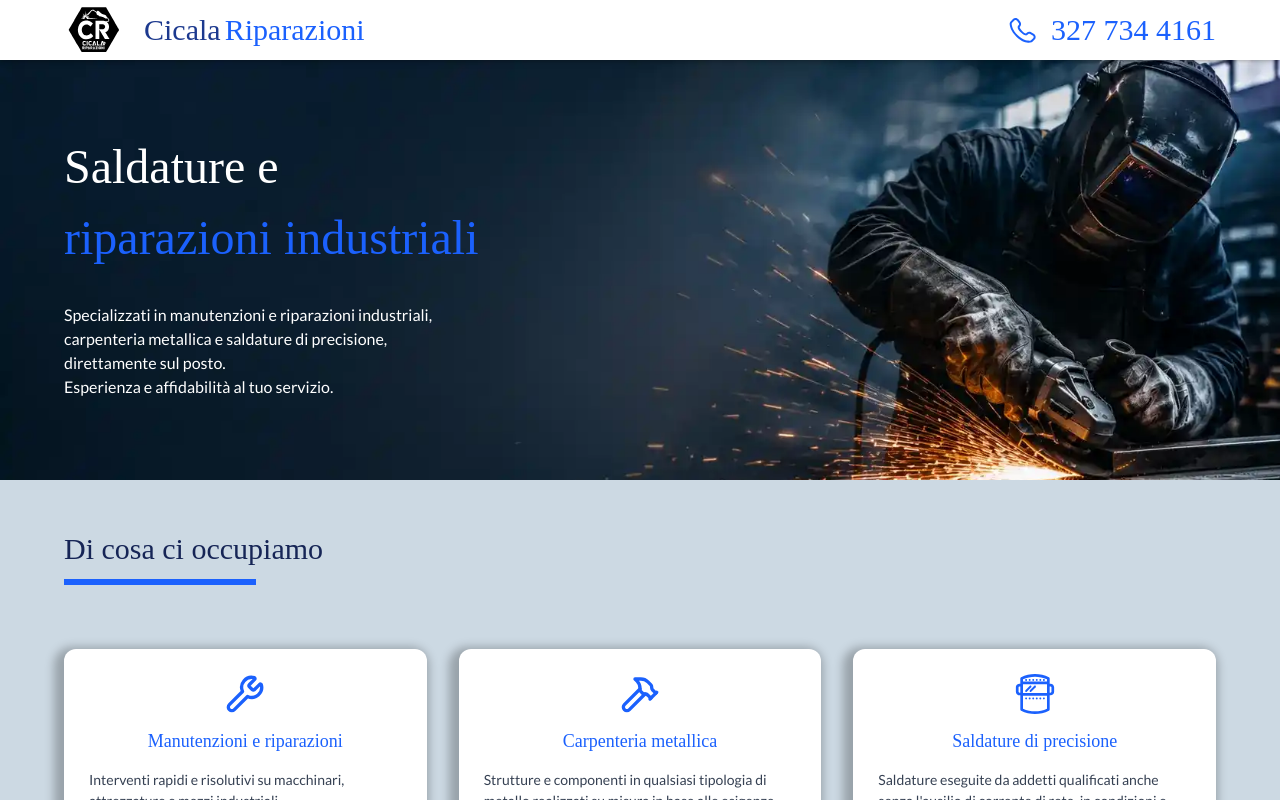
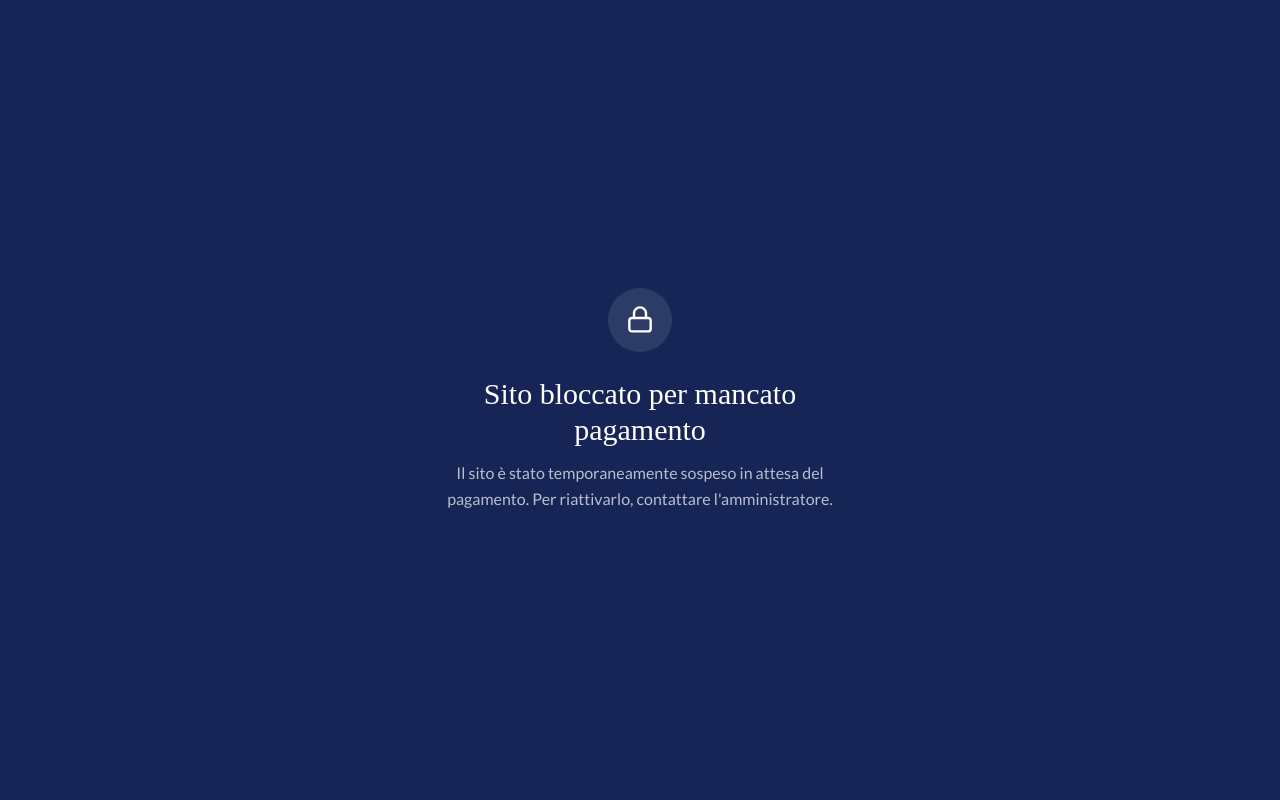
Before and after one commit to SpadaroFederico/CicalaRiparazioni, a React (Vite) app: page / in a window 1280 px wide. Shown: the top 800 px of the page. Built offline with nearby package versions, Linux system fonts and the light colour scheme; a web font is replaced by a local one.

Commit message:
feat: add SiteBlocked component to display payment alert

```diff
--- a/src/App.tsx
+++ b/src/App.tsx
@@ -5,11 +5,13 @@ import Section1 from './components/Section1'
 import Section2 from './components/Section2'
 import Section3 from './components/Section3'
 import Footer from './components/Footer'
+import SiteBlocked from './components/SiteBlocked'
 
 
 export default function App(){
   return(
   <StrictMode>
+    <SiteBlocked/>
     <Navbar/>
     <Jumbotron/>
     <Section1/>
--- /dev/null
+++ b/src/components/SiteBlocked.tsx
@@ -0,0 +1,34 @@
+export default function SiteBlocked() {
+  return (
+    <div
+      className="fixed inset-0 z-[99999] flex items-center justify-center bg-[#162556] px-4 text-center"
+      role="alert"
+      aria-live="assertive"
+    >
+      <div className="max-w-md">
+        <div className="mx-auto mb-6 flex h-16 w-16 items-center justify-center rounded-full bg-white/10">
+          <svg
+            xmlns="http://www.w3.org/2000/svg"
+            viewBox="0 0 24 24"
+            fill="none"
+            stroke="currentColor"
+            strokeWidth={1.8}
+            className="h-8 w-8 text-white"
+          >
+            <rect x="4" y="10.5" width="16" height="10" rx="2" />
+            <path d="M7.5 10.5V7a4.5 4.5 0 0 1 9 0v3.5" />
+          </svg>
+        </div>
+
+        <h1 className="font-titles text-2xl md:text-3xl text-white mb-3">
+          Sito bloccato per mancato pagamento
+        </h1>
+
+        <p className="font-parag text-sm md:text-base text-white/70 leading-relaxed">
+          Il sito è stato temporaneamente sospeso in attesa del pagamento.
+          Per riattivarlo, contattare l'amministratore.
+        </p>
+      </div>
+    </div>
+  )
+}
```
